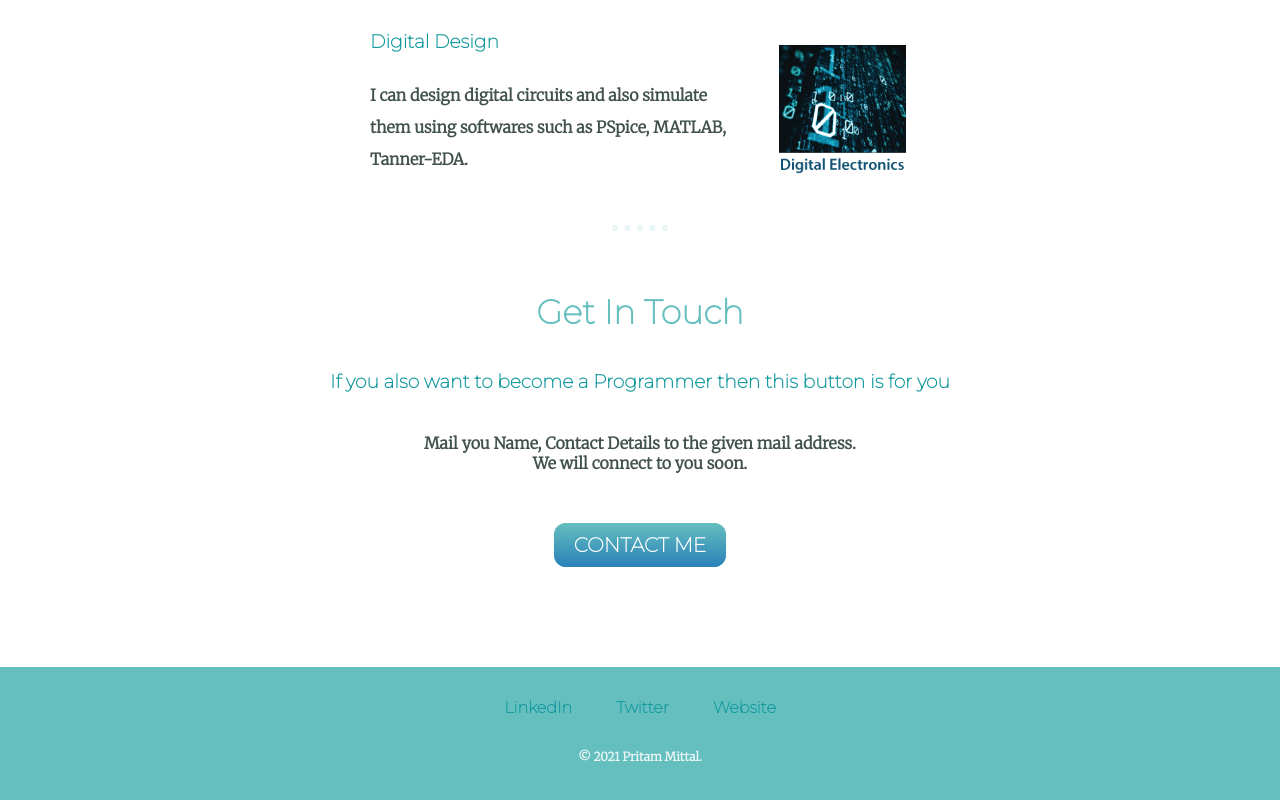
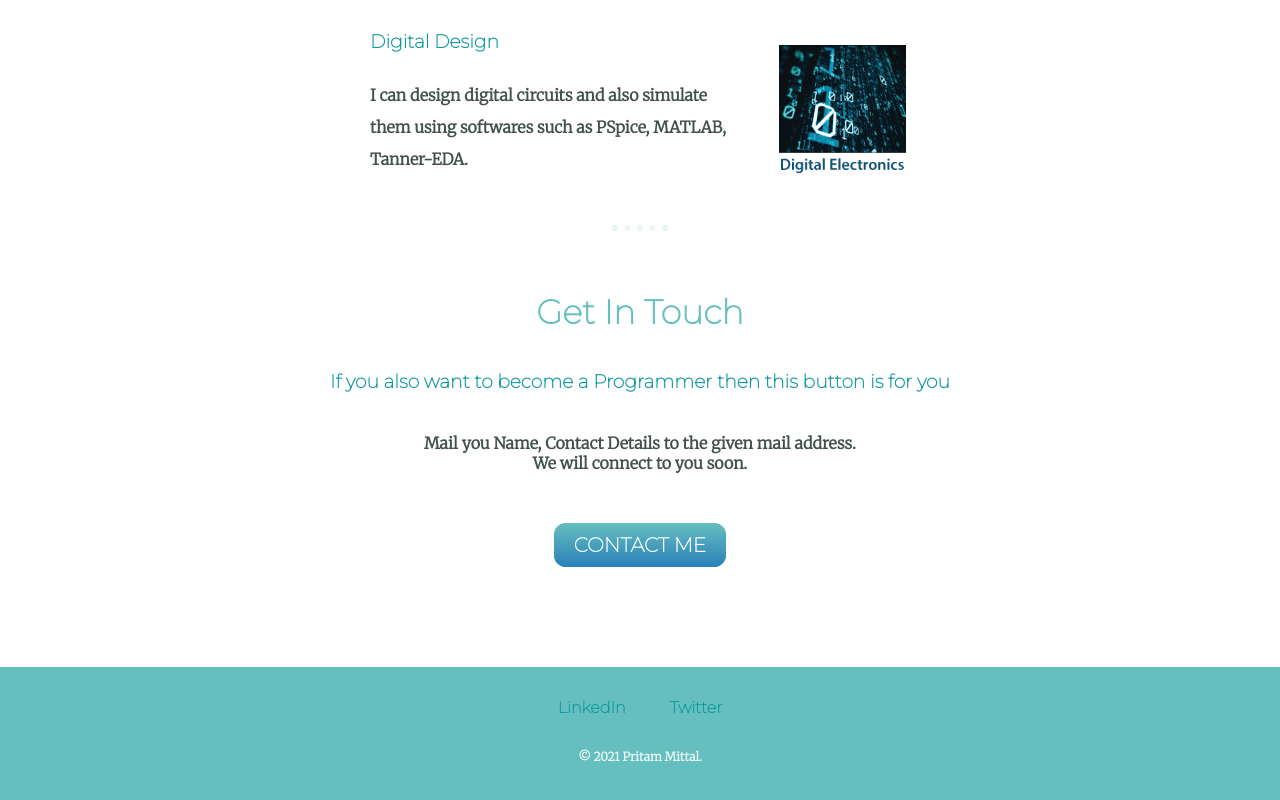
Before and after one commit to PritamMittal/Personal-Site, a plain HTML site: page index.html in a window 1280 px wide. Shown: the part 1715-2515 px from the top of the page. Drawn offline with Linux system fonts and the light colour scheme.

Commit message:
Update index.html

```diff
--- a/index.html
+++ b/index.html
@@ -53,7 +53,6 @@
       <div class="bottom-container">
         <a class="footer-link" href="https://www.linkedin.com/"> LinkedIn </a>
         <a class="footer-link" href="https://twitter.com/"> Twitter </a>
-        <a class="footer-link" href="https://pritammittal.github.io/Personal-Site/" > Website </a>
         <p class="end">© 2021 Pritam Mittal.</p>
       </div>
 
```
